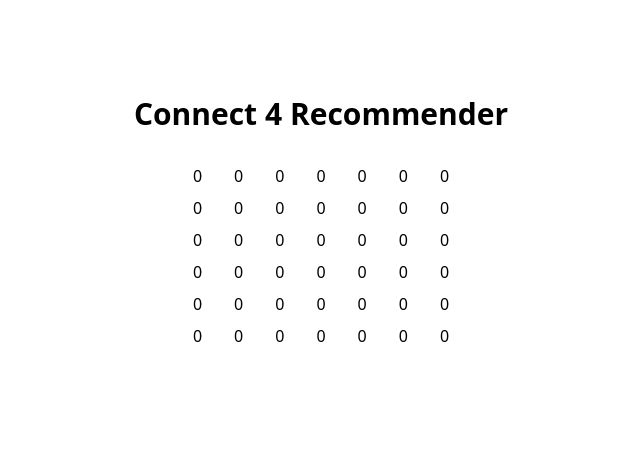
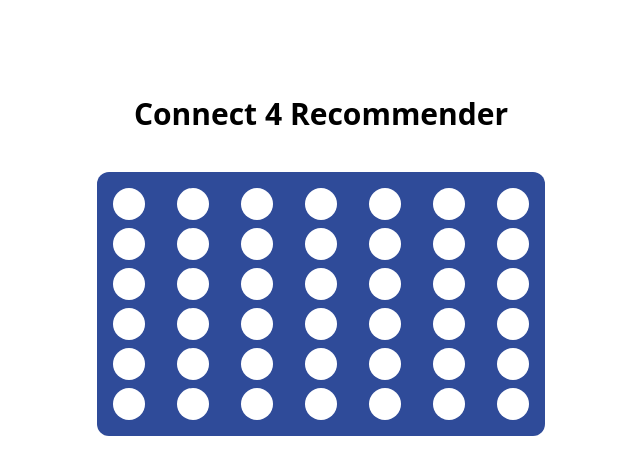
Before and after one commit to Ashleyc417/cpsc481-project2, a SvelteKit app: page / in a window 1280 px wide. Shown: the top 474 px of the page, without its empty margins (319-959 px from the left). Built offline with nearby package versions, Linux system fonts and the light colour scheme.

Commit message:
make some changes to the UI!

```diff
--- a/src/lib/connect4/logic.ts
+++ b/src/lib/connect4/logic.ts
@@ -1,16 +1,20 @@
 export const ROWS = 6;
 export const COLUMNS = 7;
+
+export const EMPTY = 0;
+export const PLAYER_1 = 1;
+export const PLAYER_2 = 2;
 
 export enum Winner {
 	NONE = -1,
 	TIE = 0,
-	P1 = 1,
-	P2 = 2
+	P1 = PLAYER_1,
+	P2 = PLAYER_2
 }
 
-function checkDirection(board: number[][], r: number, c: number, dr: number, dc: number) {
+function checkDirection(board: number[][], r: number, c: number, dr: number, dc: number): boolean {
 	const player = board[r][c];
-	if (player === 0) return false;
+	if (player === EMPTY) return false;
 
 	for (let i = 1; i < 4; i++) {
 		const nr = r + i * dr;
@@ -38,9 +42,9 @@ export function checkBoardState(board: number[][]): [boolean, number] {
 	const winner = checkWinner(board);
 	if (winner) return [true, winner];
 	if (board.flat().every((cell) => cell !== 0)) {
-		return [true, 0];
+		return [true, Winner.TIE];
 	}
-	return [false, 0];
+	return [false, Winner.NONE];
 }
 
 export function clearBoard(): number[][] {
--- a/src/lib/connect4/state.svelte.ts
+++ b/src/lib/connect4/state.svelte.ts
@@ -20,6 +20,7 @@ export const gameState = $state<GameState>(createInitialGameState());
 
 export function handleCellClick(c: number) {
 	if (gameState.isGameOver) return;
+	if (gameState.board[0][c]) return; // Ignore if column is already full
 
 	for (let r = ROWS - 1; r >= 0; r--) {
 		if (gameState.board[r][c] === 0) {
--- a/src/routes/+page.svelte
+++ b/src/routes/+page.svelte
@@ -1,28 +1,43 @@
 <script lang="ts">
 	import './styles.css';
 	import { gameState, handleCellClick, resetGame } from '$lib/connect4/state.svelte';
-	import { Winner } from '$lib/connect4/logic';
+	import { EMPTY, PLAYER_1, PLAYER_2, Winner } from '$lib/connect4/logic';
 </script>
 
-<main class="max-w-3xl mx-auto flex flex-col items-center gap-8 p-6 pt-24">
+<main class="max-w-3xl mx-auto flex flex-col items-center gap-4 p-6 pt-24">
 	<h1 class="text-xl md:text-3xl font-bold">Connect 4 Recommender</h1>
-	<div class="flex flex-col items-center justify-center gap-2">
+	<div class="my-6 flex flex-col items-center justify-center gap-2 bg-[#2f4b99] p-4 rounded-xl">
 		{#each gameState.board as row}
-			<div class="flex items-center justify-center gap-8">
+			<div class="flex items-center justify-center gap-4 md:gap-8">
 				{#each row as cell, c}
-					<button class="cursor-pointer" onclick={() => handleCellClick(c)}>
-						{cell}
-					</button>
+					<div
+						role="button"
+						tabindex={0}
+						onclick={() => handleCellClick(c)}
+						class="cursor-pointer aspect-square w-6 md:w-8 rounded-full"
+						class:bg-white={cell === EMPTY}
+						class:bg-yellow-300={cell === PLAYER_1}
+						class:bg-red-400={cell === PLAYER_2}
+						onkeydown={() => {}}
+					></div>
 				{/each}
 			</div>
 		{/each}
 	</div>
 	{#if gameState.isGameOver}
-		{#if gameState.winner === Winner.TIE}
-			<p>It's a tie!</p>
-		{:else}
-			<p>Player {gameState.winner} won!</p>
-		{/if}
-		<button onclick={resetGame}>Play Again!</button>
+		<p class="text-lg md:text-xl font-semibold">
+			{#if gameState.winner === Winner.TIE}
+				It's a tie!
+			{:else}
+				Player {gameState.winner} won!
+			{/if}
+		</p>
+		<button
+			onclick={resetGame}
+			class="cursor-pointer max-w-80 rounded-xl w-full py-2 px-4 bg-[#899dd2]
+      text-white hover:brightness-110 transition-all"
+		>
+			Play Again!
+		</button>
 	{/if}
 </main>
```
